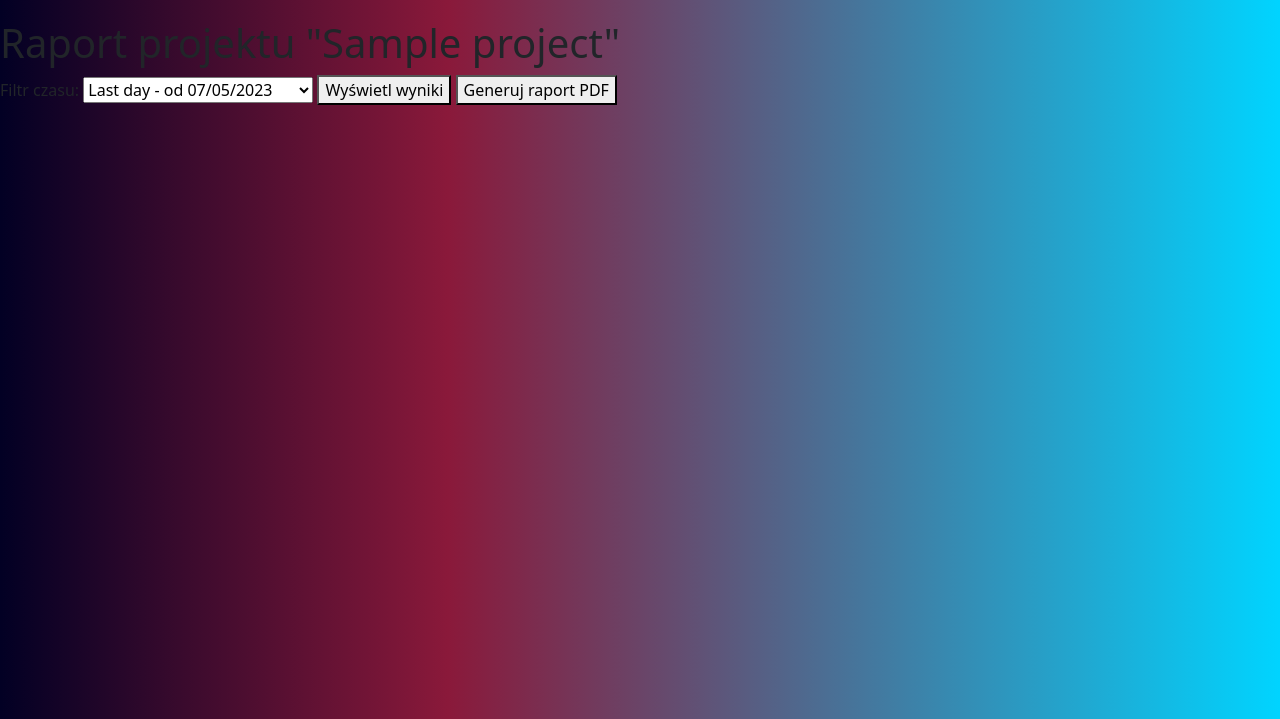
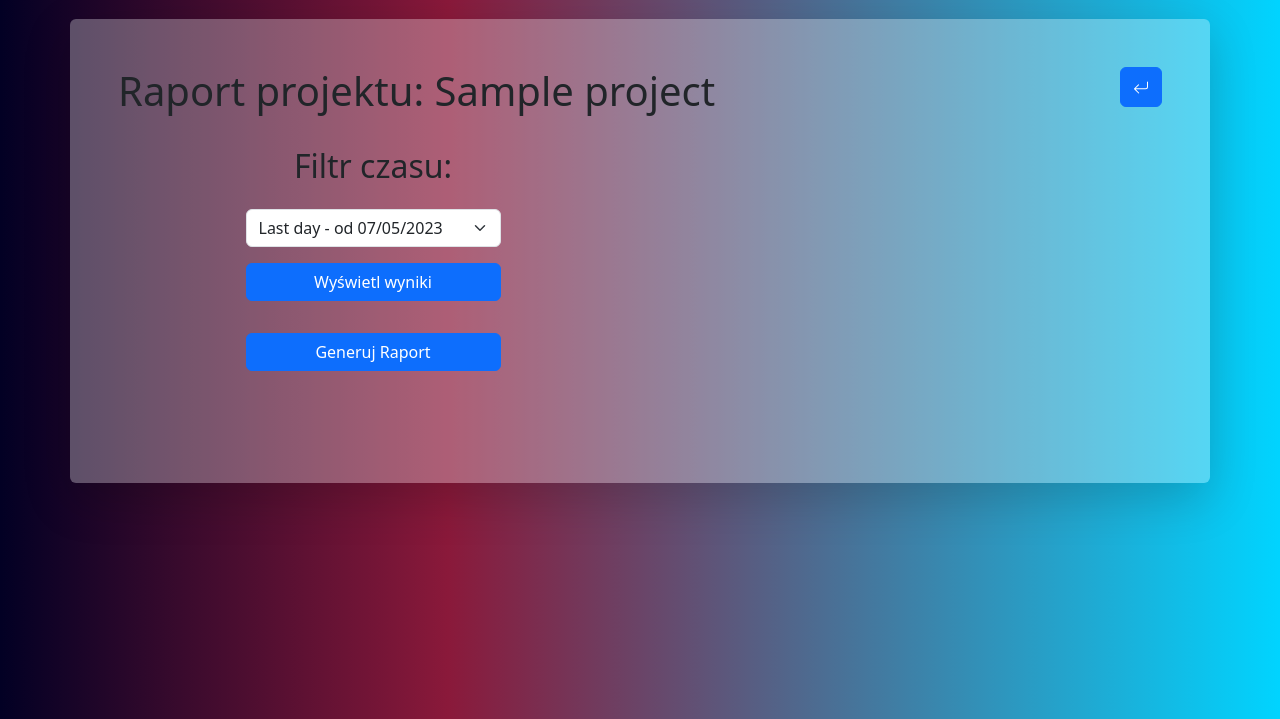
Before and after one commit to NikitDev/projekcikTymczasowy, a Django app: page /project/1/report in a window 1280 px wide. Shown: the part 81-800 px from the top of the page. Run offline with Django 4.2, Linux system fonts and the light colour scheme; a user stored in the database is signed in; tables that the repository leaves empty hold one stand-in row (values such as "Sample post").

Commit message:
project_report, update view_project and views

```diff
--- a/v2/licznik_czasu/templates/licznik_czasu/project_report.html
+++ b/v2/licznik_czasu/templates/licznik_czasu/project_report.html
@@ -1,49 +1,90 @@
-{% extends 'account/base.html' %}
+{% extends "account/base.html" %}
+
+{% block head_title %}Projekt: {{ project.id }}{% endblock %}
 
 {% block content %}
 {% if request.user.who_is != 'CL' %}
         <p>Nie masz dostepu do tej strony.</p>
     {% else %}
-        <h1>Raport projektu "{{ project.project_name }}"</h1>
-        <form method="post">
+        <form method="POST">
             {% csrf_token %}
-            <label for="time_filter">Filtr czasu:</label>
-            <select name="time_filter" id="time_filter">
+            <div class="container h-auto w-100 mb-3 p-5 d-flex flex-column rounded shadow-lg bg-white" style="--bs-bg-opacity: .3; flex-basis: 100%">
+                <div class="d-flex justify-content-between mb-4">
+                    <h1 class="fs-1">Raport projektu: {{ project.project_name }}</h1>
+                    <a class="btn btn-primary mb-3 pt-2 d-flex align-items-center" href="{% url 'home' %}">
+                        <svg xmlns="http://www.w3.org/2000/svg" width="16" height="16" fill="currentColor" class="bi bi-arrow-return-left" viewBox="0 0 16 16">
+                            <path fill-rule="evenodd" d="M14.5 1.5a.5.5 0 0 1 .5.5v4.8a2.5 2.5 0 0 1-2.5 2.5H2.707l3.347 3.346a.5.5 0 0 1-.708.708l-4.2-4.2a.5.5 0 0 1 0-.708l4-4a.5.5 0 1 1 .708.708L2.707 8.3H12.5A1.5 1.5 0 0 0 14 6.8V2a.5.5 0 0 1 .5-.5z"/>
+                        </svg>
+                    </a>
+                </div>
+                <div class="container d-flex row mb-5">
+                    <div class="col-lg-6 col-md-12">
+                        <div class="row d-flex justify-content-center gap-3">
+                            <label class="h2 d-flex justify-content-center" for="time_filter">Filtr czasu:</label>
+                            <select name="time_filter" id="time_filter" class="form-select w-50" aria-label="Default select example">
                                 {% for name, date in time_filters.items %}
                                     <option value="{{ name }}">{{ name }} - od {{ date|date:"d/m/Y" }}</option>
                                 {% endfor %}
                             </select>
-            <button type="submit">Wyświetl wyniki</button>
-            <button type="submit" name="generate_report" value="true">Generuj raport PDF</button>
-        </form>
+                            <button class="btn btn-primary mb-3 align-self-end w-50" type="submit" style="height: fit-content;">Wyświetl wyniki</button>
+                            <button class="btn btn-primary mb-3 align-self-end w-50" type="submit" name="generate_report" style="height: fit-content;">Generuj Raport</button>
+                        </div>
+                    </div>
                     {% if tasks %}
-            <h2>Zadania:</h2>
-            <ul>
-                {% for task in tasks %}
-                    <li>{{ task.task_name }}</li>
-                {% endfor %}
-            </ul>
-            {% if tasktimer %}
-                <h2>Czasy pracy:</h2>
-                <table>
+                    <div class="col d-flex justify-content-center gap-3">
+                        <div class="container rounded bg-white">
+                        <table class="table table-striped table-hover bg-white">
                             <thead>
                                 <tr>
-                            <th>Zadanie</th>
-                            <th>Czas rozpoczęcia</th>
-                            <th>Czas trwania</th>
+                                    <th class="text-center">Lista zadań</th>
+                                </tr>
+                            </thead>
+                            <tbody>
+                                {% for task in tasks %}
+                                <tr>
+                                    <td>{{ task.task_name }}</td>
+                                </tr>
+                                {% endfor %}
+                            </tbody>
+                        </table>
+                    </div>
+
+                    </div>
+                    {% endif %}
+                </div>
+
+                {% if tasks %}
+
+
+                <br>
+                <div class="container rounded bg-white">
+                    <table class="table table-striped table-hover bg-white">
+                        <thead>
+                            <tr>
+                                <th class="text-center" colspan="4">Czasy pracy</th>
+                            </tr>
+                            <tr>
+                                <th scope="col">Nazwa zadania</th>
+                                <th scope="col">Data rozpoczęcia</th>
+                                <th scope="col">Data zakończenia</th>
+                                <th scope="col">Czas pracy nad zadaniem</th>
                             </tr>
                         </thead>
                         <tbody>
                             {% for task in tasktimer %}
                             <tr>
+
                                 <td>{{ task.name }}</td>
-                                <td>{{ task.time_started|date:"d/m/Y H:i:s" }}</td>
+                                <td>{{ task.time_started }}</td>
+                                <td>{{ task.time_ended }}</td>
                                 <td>{{ task.time_elapsed }}</td>
                             </tr>
                             {% endfor %}
                         </tbody>
                     </table>
+                </div>
                 {% endif %}
-        {% endif %}
+            </div>
+        </form>
 {% endif %}
 {% endblock %}
--- a/v2/licznik_czasu/templates/licznik_czasu/view_project.html
+++ b/v2/licznik_czasu/templates/licznik_czasu/view_project.html
@@ -33,6 +33,10 @@
                 <div class="form-floating mb-3">
                     <output class="form-control" name="project-description" id="project-description" style="height: fit-content; overflow-wrap: break-word;">{{ project.description }}</output>
                     <label for="project-description">Opis projektu</label>
+                </div>
+                <br>
+                <div>
+                    <a class="btn btn-primary mb-3 justify-content-center w-100" href="{% url 'project_report' project.id %}">Raport</a>
                 </div>
             </div>
             <div class="container col-lg-6 col-md-12 bg-white rounded overflow-hidden" style="height: fit-content;">
--- a/v2/licznik_czasu/views.py
+++ b/v2/licznik_czasu/views.py
@@ -176,6 +176,7 @@
                         taskinfo = {
                             'name': time.task.task_name,
                             'time_started': time.time_started,
+                            'time_ended': time.time_ended,
                             'time_elapsed': time.time_elapsed
                         }
                         tasktimers.append(taskinfo)
```
Lines whose indentation alone changed are shown as unchanged.
